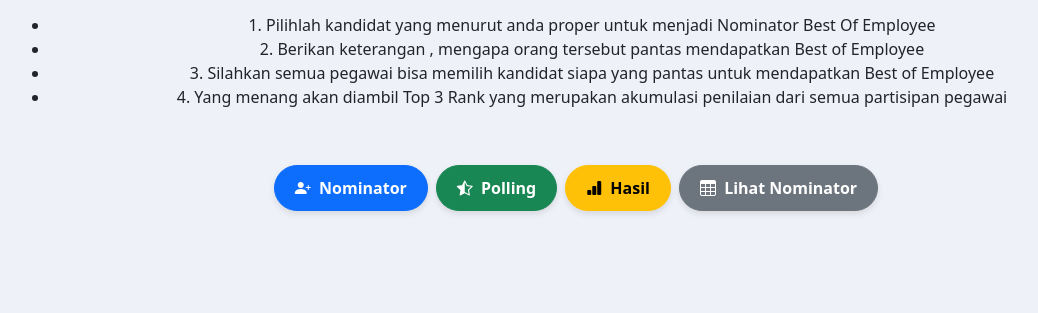
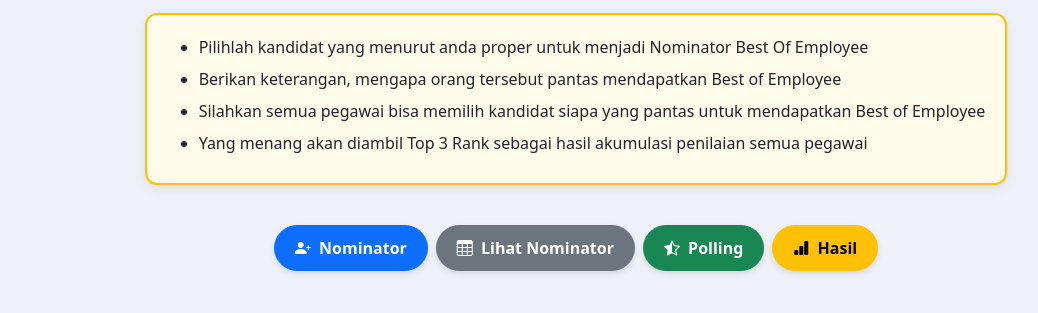
Before and after one commit to joko140576/Polling-BestEmployee, a plain HTML site: page index.html in a window 1280 px wide. Shown: the part 107-420 px from the top of the page, without its empty margins (64-1102 px from the left). Drawn offline with nearby package versions, Linux system fonts and the light colour scheme.

Commit message:
Update index.html

```diff
--- a/index.html
+++ b/index.html
@@ -21,6 +21,20 @@
     .card-nominator { border-left: 6px solid #0d6efd; background: #f0f6ff; }
     .card-polling { border-left: 6px solid #28a745; background: #e9ffef; }
     .card-hasil { border-left: 6px solid #ffc107; background: #fff8e5; }
+
+    .list-box {
+    border: 2px solid #ffc107;       /* warna gold */
+    border-radius: 12px;             /* sudut membulat */
+    padding: 20px;
+    display: inline-block;           /* agar tetap center */
+    background: #fffbea;             /* warna lembut */
+    box-shadow: 0 4px 12px rgba(0,0,0,0.08); /* bayangan halus */
+  }
+
+  .list-box li {
+    margin-bottom: 8px;
+    line-height: 1.5;
+  }
 
     .star { font-size: 28px; cursor: pointer; color: #ccc; transition: 0.2s; }
     .star:hover { transform: scale(1.2); }
@@ -60,17 +74,27 @@
       <i class="bi bi-award-fill text-warning"></i> Polling The Best Employee
     </h1>
     <p class="text-muted">Aplikasi Polling Employee of The Month PT SSI Jatiwarna.</p>
-    <ul>
-      <li> 1. Pilihlah kandidat yang menurut anda proper untuk menjadi Nominator Best Of Employee</li>
-      <li> 2. Berikan keterangan , mengapa orang tersebut pantas mendapatkan Best of Employee </li>
-      <li> 3. Silahkan semua pegawai bisa memilih kandidat siapa yang pantas untuk mendapatkan Best of Employee </li>
-      <li> 4. Yang menang akan diambil Top 3 Rank yang merupakan akumulasi penilaian dari semua partisipan pegawai  </li>
+    <!-- LIST TETAP DI TENGAH, ISI RATA KIRI -->
+    <div class="list-box text-start">
+    <ul class="m-0">
+      <li>Pilihlah kandidat yang menurut anda proper untuk menjadi Nominator Best Of Employee</li>
+      <li>Berikan keterangan, mengapa orang tersebut pantas mendapatkan Best of Employee</li>
+      <li>Silahkan semua pegawai bisa memilih kandidat siapa yang pantas untuk mendapatkan Best of Employee</li>
+      <li>Yang menang akan diambil Top 3 Rank sebagai hasil akumulasi penilaian semua pegawai</li>
     </ul>
+  </div>
+
     <br>
+  </div>
 
     <div class="d-flex justify-content-center gap-2 flex-wrap my-3">
       <button class="btn btn-primary nav-btn" onclick="showPage('nominator')">
         <i class="bi bi-person-plus-fill me-1"></i> Nominator
+      </button>
+
+      <!-- 🔥 BUTTON LIHAT NOMINATOR (BARU) -->
+      <button class="btn btn-secondary nav-btn" data-bs-toggle="modal" data-bs-target="#modalNominator" onclick="loadTableNominator()">
+        <i class="bi bi-table me-1"></i> Lihat Nominator
       </button>
 
       <button class="btn btn-success nav-btn" onclick="showPage('polling')">
@@ -81,10 +105,7 @@
         <i class="bi bi-bar-chart-fill me-1"></i> Hasil
       </button>
 
-      <!-- 🔥 BUTTON LIHAT NOMINATOR (BARU) -->
-      <button class="btn btn-secondary nav-btn" data-bs-toggle="modal" data-bs-target="#modalNominator" onclick="loadTableNominator()">
-        <i class="bi bi-table me-1"></i> Lihat Nominator
-      </button>
+
     </div>
   </div>
 
@@ -186,7 +207,7 @@
               </tr>
             </thead>
             <tbody id="tableNominatorBody">
-              <tr><td colspan="3" class="text-center text-muted">Memuat data...</td></tr>
+              <tr><td colspan="3" class="text-center text-muted">Tunggu Sebentar sedang Loading data !!...</td></tr>
             </tbody>
           </table>
         </div>
@@ -390,7 +411,7 @@ function drawChart(data){
    ------------------------------------------------------ */
 function loadTableNominator(){
   const tbody = document.getElementById("tableNominatorBody");
-  tbody.innerHTML = `<tr><td colspan="3" class="text-center text-muted">Memuat data...</td></tr>`;
+  tbody.innerHTML = `<tr><td colspan="3" class="text-center text-muted">tunggu ! sedang Memuat data...</td></tr>`;
 
   fetch(API_URL, {
     method:"POST",
```
